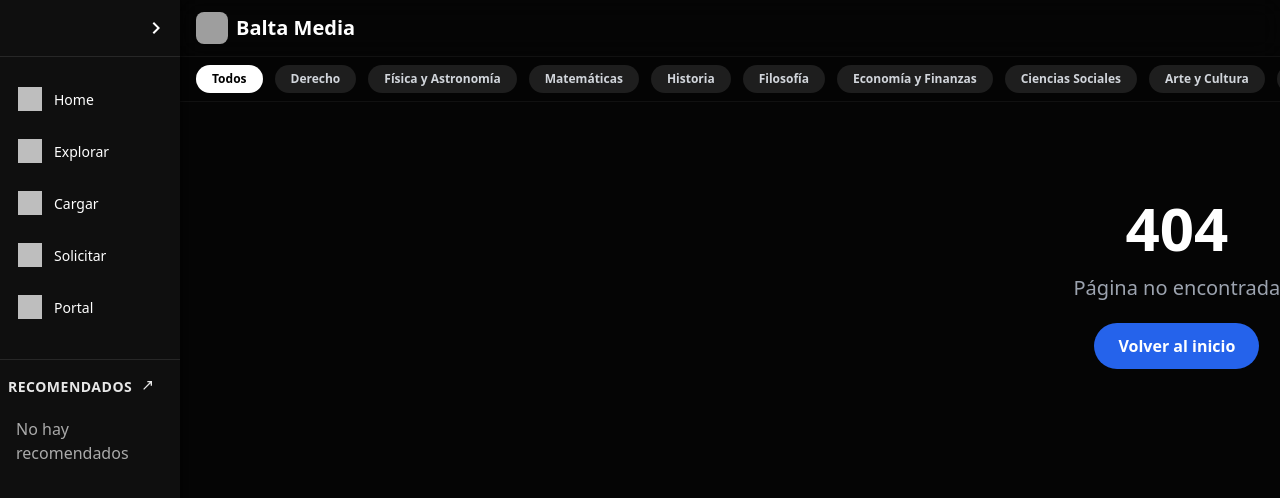
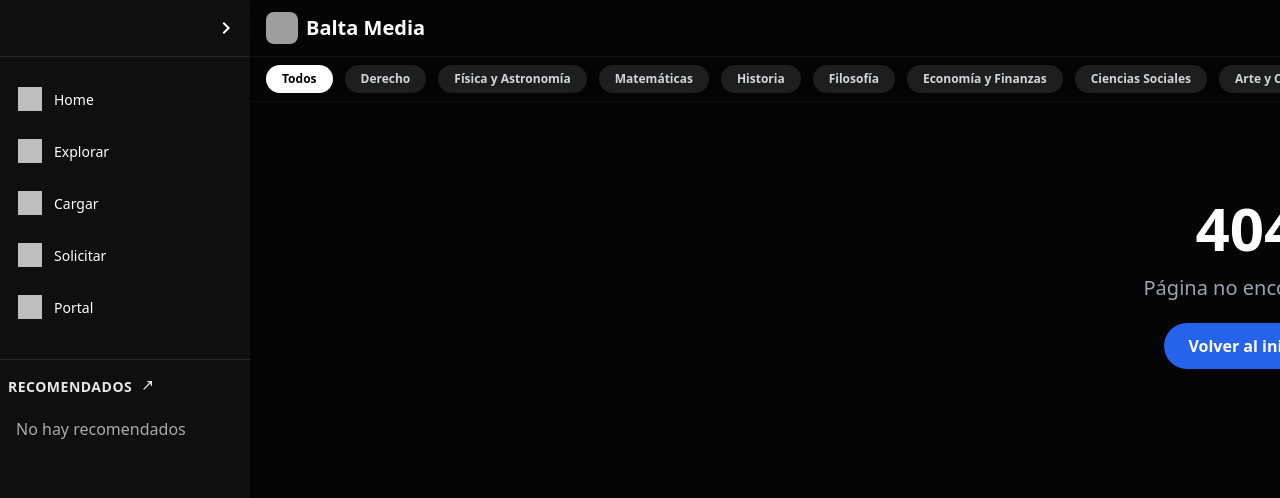
Before and after one commit to xhbalta/media-app, a plain HTML site: page index.html in a window 1280 px wide. Both pictures are taken after a click on the element 35 px from the left and 28 px from the top of the page. Drawn offline with nearby package versions, Linux system fonts and the light colour scheme; grey boxes are pictures that could not be loaded.

Commit message:
Update index.html

```diff
--- a/index.html
+++ b/index.html
@@ -14,32 +14,28 @@
     <!-- Estilos personalizados -->
     <link rel="stylesheet" href="/styles.css">
 
-    <!-- ESTILOS BASE - CON CSS GRID PARA LAYOUT PERFECTO -->
+    <!-- ESTILOS BASE - CON CSS GRID MEJORADO (SIDEBAR CON ANCHO FIJO) -->
     <style id="sidebar-base-styles">
-        /* Reset */
         * {
             box-sizing: border-box;
         }
-
         html, body {
             margin: 0;
             padding: 0;
             width: 100%;
             overflow-x: hidden;
         }
-
         body {
             min-height: 100vh;
             background: #050505;
             display: grid;
-            grid-template-columns: auto 1fr; /* Sidebar automática, resto 1fr */
-            grid-template-rows: auto auto 1fr; /* Header, categorías, contenido */
+            grid-template-columns: auto 1fr;
+            grid-template-rows: auto auto 1fr;
             grid-template-areas:
                 "sidebar header"
                 "sidebar categories"
                 "sidebar content";
         }
-
         /* SIDEBAR */
         .sidebar-desktop {
             grid-area: sidebar;
@@ -51,17 +47,20 @@
             box-shadow: 2px 0 5px rgba(0,0,0,0.5);
             scrollbar-width: none;
             transition: width 0.3s ease;
-            width: 70px; /* Colapsado por defecto */
+            width: 70px;
             min-width: 70px;
         }
-
         .sidebar-desktop.expanded {
-            width: 15%;
-            min-width: 180px;
+            width: 220px;
+            min-width: 220px;
         }
-
+        @media (min-width: 1280px) {
+            .sidebar-desktop.expanded {
+                width: 250px;
+                min-width: 250px;
+            }
+        }
         .sidebar-desktop::-webkit-scrollbar { display: none; }
-
         @media (max-width: 768px) {
             .sidebar-desktop { display: none !important; }
         }
@@ -99,9 +98,9 @@
         .sidebar-nav-item.active { background: rgba(255,255,255,0.2); }
         .sidebar-nav-item img { width: 24px; height: 24px; filter: brightness(1.2); flex-shrink: 0; }
         .sidebar-nav-item span { font-size: 14px; font-weight: 500; }
-        .sidebar-desktop.collapsed .sidebar-nav-item span { display: none; }
+        .sidebar-desktop:not(.expanded) .sidebar-nav-item span { display: none; }
 
-        .sidebar-desktop.collapsed .sidebar-rec-section { display: none; }
+        .sidebar-desktop:not(.expanded) .sidebar-rec-section { display: none; }
         .sidebar-rec-section {
             padding: 0 8px;
             margin-top: 20px;
@@ -154,7 +153,6 @@
             border-bottom: 1px solid rgba(255,255,255,0.05);
             z-index: 50;
         }
-
         #main-header > div {
             padding: 0.75rem 1rem;
         }
@@ -169,7 +167,6 @@
             border-bottom: 1px solid rgba(255,255,255,0.05);
             z-index: 40;
         }
-
         #category-filters > div {
             padding: 0.5rem 1rem;
         }
@@ -179,11 +176,6 @@
             grid-area: content;
             padding: 1rem 1rem;
             min-height: 100vh;
-        }
-
-        /* REPRODUCTOR (si se inserta dentro del contenido, se adaptará automáticamente) */
-        .player-universal {
-            /* Si es fijo y debe estar sobre el contenido, se manejará aparte */
         }
 
         /* En móviles, una sola columna */
@@ -227,16 +219,13 @@
     </div>
 </div>
 
-<!-- ================================================ -->
-<!-- 🟢 REPRODUCTOR UNIVERSAL - PEGA AQUÍ TU CÓDIGO 🟢 -->
-<!-- ================================================ -->
+<!-- Contenedor principal -->
+<main id="content"></main>
 
-<!-- ================================================ -->
-
-<!-- Contenedor principal - SIN LÍMITES -->
-<main id="content">
-    <!-- Aquí se inyecta el contenido dinámico -->
-</main>
+<!-- Reproductor flotante (se inyecta vía player.js) -->
+<div id="floating-player" class="fixed bottom-0 left-0 right-0 bg-[#1a1a1a] border-t border-[#333] p-3 flex items-center justify-between z-[10000] backdrop-blur hidden">
+    <!-- El contenido lo genera player.js -->
+</div>
 
 <!-- Modal de error -->
 <div id="errorModal" class="fixed inset-0 z-[10000] flex items-center justify-center hidden" style="background: rgba(0,0,0,0.8); backdrop-filter: blur(4px);">
@@ -251,20 +240,16 @@
     </div>
 </div>
 
-<!-- Botón flotante móvil -->
-<button id="openPlayerBtn" onclick="window.togglePlayer ? window.togglePlayer() : window.updatePlayerVisibility?.(true)"
-        class="fixed bottom-20 right-4 z-[1002] bg-[#7b2eda] rounded-full p-3 shadow-lg flex items-center gap-2 lg:hidden">
+<!-- Botón flotante móvil para abrir reproductor -->
+<button id="openPlayerBtn" class="fixed bottom-20 right-4 z-[1002] bg-[#7b2eda] rounded-full p-3 shadow-lg flex items-center gap-2 lg:hidden">
     <img src="https://nikichitonjes-home.odoo.com/web/image/478-0e3df8d3/reanudar.gif" alt="Reproductor" class="w-6 h-6">
     <span class="text-sm font-bold">Escuchar</span>
 </button>
 
-<!-- Script de la barra lateral (simplificado, sin ajustes de layout manual) -->
+<!-- Script de la barra lateral (optimizado) -->
 <script>
 (function() {
-    const SIDEBAR_CONFIG = {
-        BREAKPOINT: 768,
-    };
-
+    const SIDEBAR_CONFIG = { BREAKPOINT: 768 };
     let sidebarInstance = {
         initialized: false,
         currentState: localStorage.getItem('sidebar_state') || 'collapsed',
@@ -323,14 +308,11 @@
     function populateRecommendations() {
         const container = document.getElementById('sidebarRecList');
         if (!container) return;
-
         const episodes = getRecommendations();
-
         if (!episodes.length) {
             container.innerHTML = '<div style="color:#aaa; padding:8px;">No hay recomendados</div>';
             return;
         }
-
         container.innerHTML = '';
         episodes.forEach(ep => {
             const title = ep.title || 'Sin título';
@@ -346,7 +328,6 @@
                     <svg viewBox="0 0 24 24"><path d="M8 5v14l11-7z"/></svg>
                 </button>
             `;
-
             const btn = item.querySelector('.sidebar-rec-play-btn');
             btn.addEventListener('click', (e) => {
                 e.stopPropagation();
@@ -386,14 +367,11 @@
         const sidebar = document.getElementById('sidebarDesktop');
         const toggle = document.getElementById('sidebarDesktopToggle');
         if (!sidebar || !toggle) return;
-
         const newToggle = toggle.cloneNode(true);
         toggle.parentNode.replaceChild(newToggle, toggle);
-
         newToggle.addEventListener('click', (e) => {
             e.stopPropagation();
             e.preventDefault();
-
             const isCollapsed = sidebar.classList.contains('collapsed');
             if (isCollapsed) {
                 sidebar.classList.remove('collapsed');
@@ -408,21 +386,14 @@
 
     function initSidebar() {
         sidebarInstance.isMobile = window.innerWidth <= SIDEBAR_CONFIG.BREAKPOINT;
-
         const oldSidebar = document.querySelector('.sidebar-desktop');
         if (oldSidebar) oldSidebar.remove();
-
-        if (sidebarInstance.isMobile) {
-            return; // No sidebar en móvil
-        }
-
+        if (sidebarInstance.isMobile) return;
         const sidebar = renderSidebar();
         document.body.insertBefore(sidebar, document.body.firstChild);
-
         populateRecommendations();
         initSidebarToggle();
         setActiveNavItem();
-
         sidebarInstance.initialized = true;
     }
 
@@ -435,7 +406,6 @@
     window.addEventListener('resize', () => {
         const wasMobile = sidebarInstance.isMobile;
         const isMobileNow = window.innerWidth <= SIDEBAR_CONFIG.BREAKPOINT;
-
         if (wasMobile !== isMobileNow) {
             sidebarInstance.isMobile = isMobileNow;
             initSidebar();
@@ -466,6 +436,7 @@
 })();
 </script>
 
+<!-- Módulos JS -->
 <script type="module" src="/main.js"></script>
 </body>
 </html>
```
